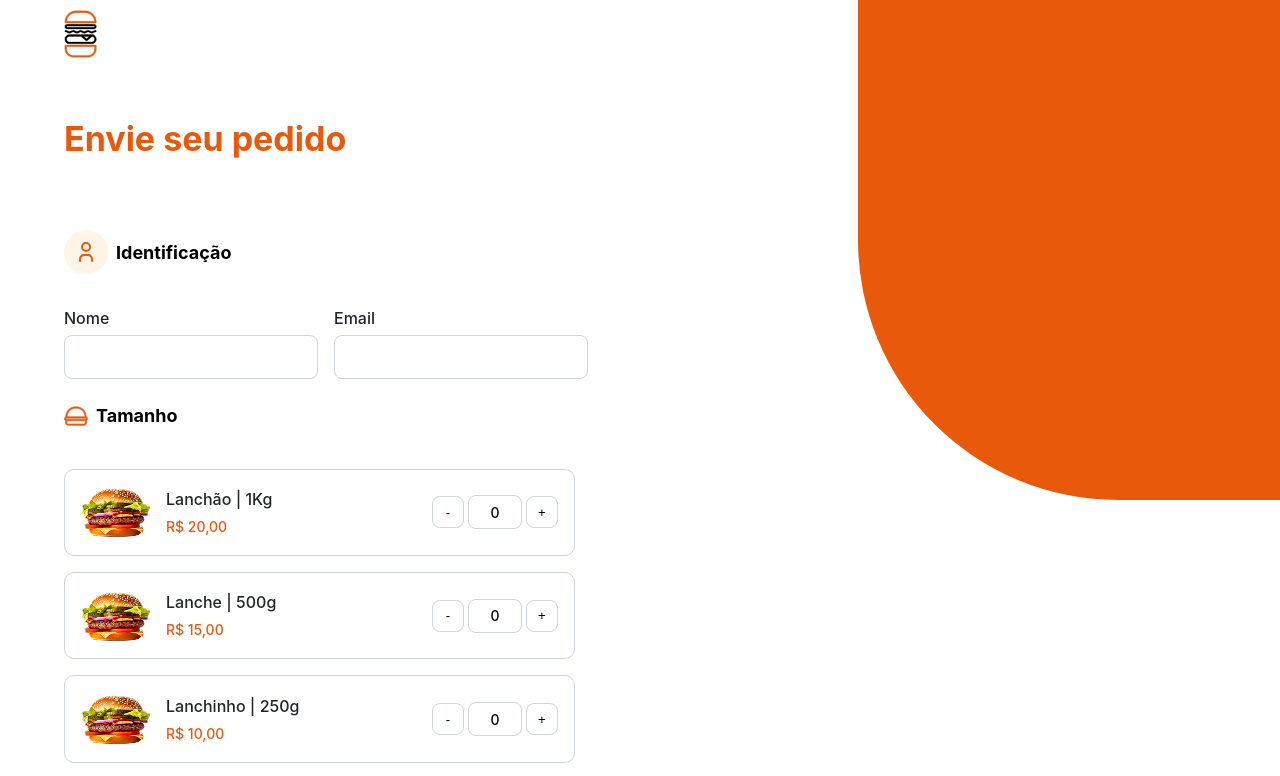
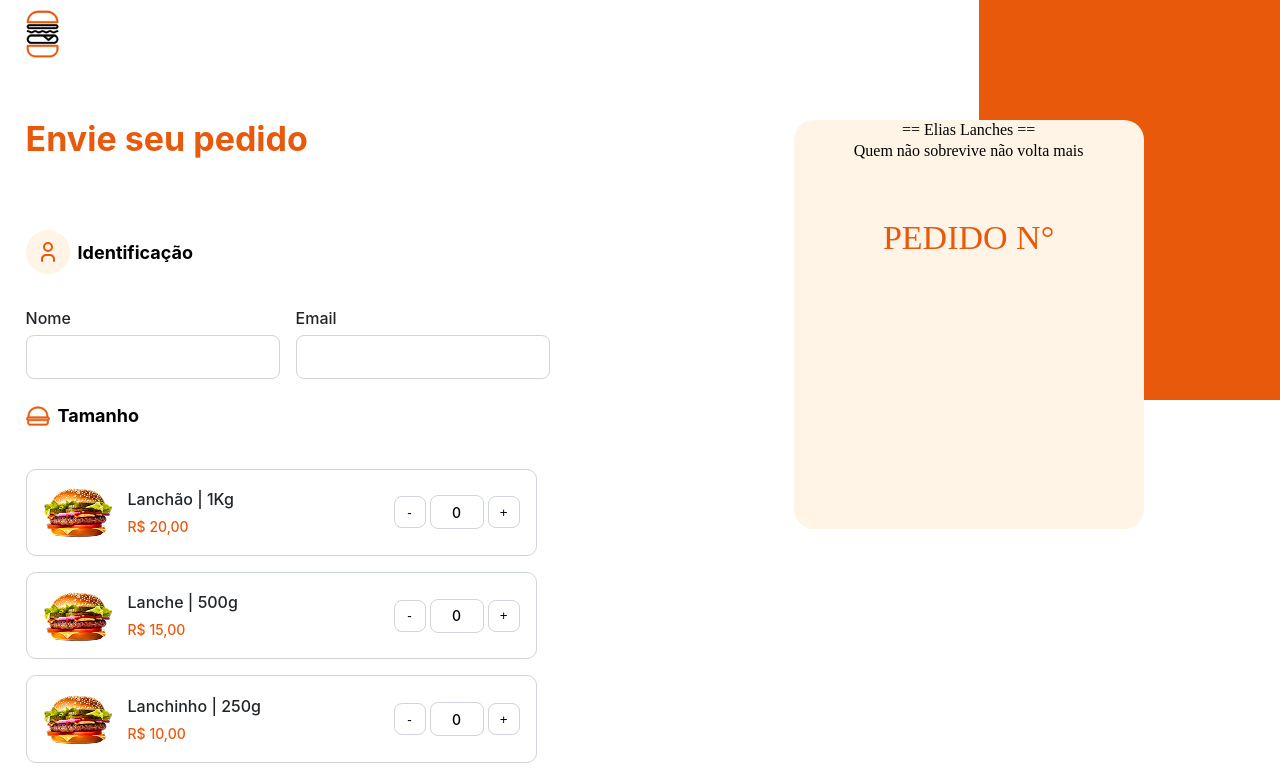
Before and after one commit to elias-paivaSA/elias-lanches, a plain HTML site: page index.html in a window 1280 px wide. Shown: the top 776 px of the page. Drawn offline with nearby package versions, Linux system fonts and the light colour scheme.

Commit message:
styling page

```diff
--- a/index.html
+++ b/index.html
@@ -13,17 +13,17 @@
   </head>
   <body>
 
+    <div class="principal">
     <main>
       <header>
-        <img src="/img/logo-lanche.svg" alt="logo do elias lanches" />
+        <img src="logo-lanche.svg" alt="logo do elias lanches" />
       </header>
-
       <h1 class="envie-seu-pedido">Envie seu pedido</h1>
 
       <form action="" method="get">
         <div class="div-identificacao">
           <div class="div-logo-identificacao">
-            <img src="/img/Group 3.svg" alt="avatar" />
+            <img src="identificacao-avatar.svg" alt="avatar" />
             <h4>Identificação</h4>
           </div>
 
@@ -42,14 +42,14 @@
 
         <div class="tamanho">
           <div class="div-logo-identificacao">
-            <img src="/img/Frame 68.svg" alt="hamburguer" />
+            <img src="tamanho.svg" alt="hamburguer" />
             <h4>Tamanho</h4>
           </div>
 
           <div class="div-opcoes-lanches">
             <div class="lanche">
               <div class="tamanho-lanche">
-                <img src="/img/hamburguer-lanche.png" alt="lanche hamburguer" />
+                <img src="hamburguer-lanche.png" alt="lanche hamburguer" />
                 <div>
                   <p class="opcao-lanche">Lanchão | 1Kg</p>
                   <p class="preco">R$ 20,00</p>
@@ -64,7 +64,7 @@
 
             <div class="lanche">
               <div class="tamanho-lanche">
-                <img src="/img/hamburguer-lanche.png" alt="lanche hamburguer" />
+                <img src="hamburguer-lanche.png" alt="lanche hamburguer" />
                 <div>
                   <p class="opcao-lanche">Lanche | 500g</p>
                   <p class="preco">R$ 15,00</p>
@@ -79,7 +79,7 @@
 
             <div class="lanche">
               <div class="tamanho-lanche">
-                <img src="/img/hamburguer-lanche.png" alt="lanche hamburguer" />
+                <img src="hamburguer-lanche.png" alt="lanche hamburguer" />
                 <div>
                   <p class="opcao-lanche">Lanchinho | 250g</p>
                   <p class="preco">R$ 10,00</p>
@@ -96,7 +96,7 @@
 
           <div class="adicionais">
             <div class="div-logo-identificacao">
-              <img src="/img/eggs.svg" alt="hamburguer" />
+              <img src="eggs.svg" alt="hamburguer" />
               <h4>Adicionais</h4>
             </div>
 
@@ -131,7 +131,7 @@
 
         <div class="molhos">
           <div class="div-logo-identificacao">
-            <img src="/img/molhos.svg" alt="molho" />
+            <img src="molhos.svg" alt="molho" />
             <h4>Molhos</h4>
             <p class="preco-molho">+ R$ 2,00</p>
           </div>
@@ -161,7 +161,7 @@
 
         <div class="batata-frita">
           <div class="div-logo-identificacao">
-            <img src="/img/batata-frita.svg" alt="molho" />
+            <img src="batata-frita.svg" alt="molho" />
             <h4>Batata frita</h4>
             <p class="preco-molho">+ R$ 2,00</p>
           </div>
@@ -179,13 +179,14 @@
             </div>
           </div>
         </div>
+
         <div class="algum-comentario">
           <div class="div-logo-identificacao">
-            <img src="/img/message.svg" alt="comentário" />
+            <img src="message.svg" alt="comentário" />
             <h4>Algum Comentário?</h4>
           </div>
 
-          <textarea name="" id="" cols="" rows="" placeholder="Digite seu nome aqui"></textarea>
+          <textarea name="" id="" cols="30" rows="10" placeholder="Digite seu nome aqui"></textarea>
 
         </div>
 
@@ -201,6 +202,15 @@
       </form>
     </main>
 
-    <div class="canto-laranja"></div>
+
+  </div>
+<div class="canto-laranja"></div>
+  <aside class="ticket">
+    == Elias Lanches ==
+    <br>
+    Quem não sobrevive não volta mais
+    <br><br>
+    <p class="ticket-id">PEDIDO N°<span id="ticket-number"></span></p>
+  </aside>
   </body>
 </html>
--- a/style.css
+++ b/style.css
@@ -318,12 +318,11 @@ textarea {
    display: flex;
    align-items: flex-start;
    gap: 10px;
-   flex: 1 0 0;
    align-self: stretch;
    border-radius: 8px;
    border: 1px solid var(--gray-4, #CED4DA);
    resize: none;
-   color: var(--gray-4, #00000);
+   color: var(--gray-4, #000);
    font-family: Inter;
    font-size: 16px;
    font-style: normal;
@@ -348,7 +347,7 @@ textarea {
 }
 
 .termos-aceite label {
-    color: var(--other-black, #000)
+    color: var(--other-black, #000);
     font-family: Inter;
     font-size: 14px;
     font-style: normal;
@@ -376,8 +375,8 @@ textarea {
     font-style: normal;
     font-weight: 400;
     line-height: 40px;
-    color: var(--other-white, #FFF)
-    border:1px solid #E8590C;
+    color: var(--other-white, #FFF);
+    border: 1px solid #E8590C;
 }
 
 .btn-recuperar{
@@ -398,9 +397,9 @@ textarea {
 }
 
 .canto-laranja {
-    width: 421.736px;
-    height: 500.431px;
-    border-radius: 0px 0px 0px 260px;
+    width: 300.736px;
+    height: 400.431px;
+    border-radius: 0px 0px 0px 150px;
     background: var(--orange-8, #E8590C);
     flex-shrink: 0;
 }
@@ -410,3 +409,36 @@ body {
     justify-content: space-between;
     margin: 0;
 }
+
+.principal{
+    display: flex;
+    justify-content: space-between;
+    margin: 0;
+}
+
+.ticket {
+   width: 350px;
+   height: 408.938px;
+   border-radius: 20px;
+   background: var(--orange-0, #FFF4E6);
+   flex-shrink: 0;
+   position: absolute;
+   left: 62%;
+   top: 15%;
+   color: var(--other-black, #000);
+   font-size: 16px;
+   font-style: normal;
+   font-weight: 400;
+   line-height: 130%;
+   text-align: center;
+}
+
+.ticket-id {
+    color: var(--orange-8, #E8590C);
+    font-family: Coda;
+    font-size: 34px;
+    font-style: normal;
+    font-weight: 400;
+    line-height: 130%;
+    text-align: center;
+}
```
Also changed, not shown: batata-frita.svg (added), eggs.svg (added), hamburguer-lanche.png (added), identificacao-avatar.svg (added), logo-lanche.svg (added), message.svg (added), molhos.svg (added), tamanho.svg (added).
